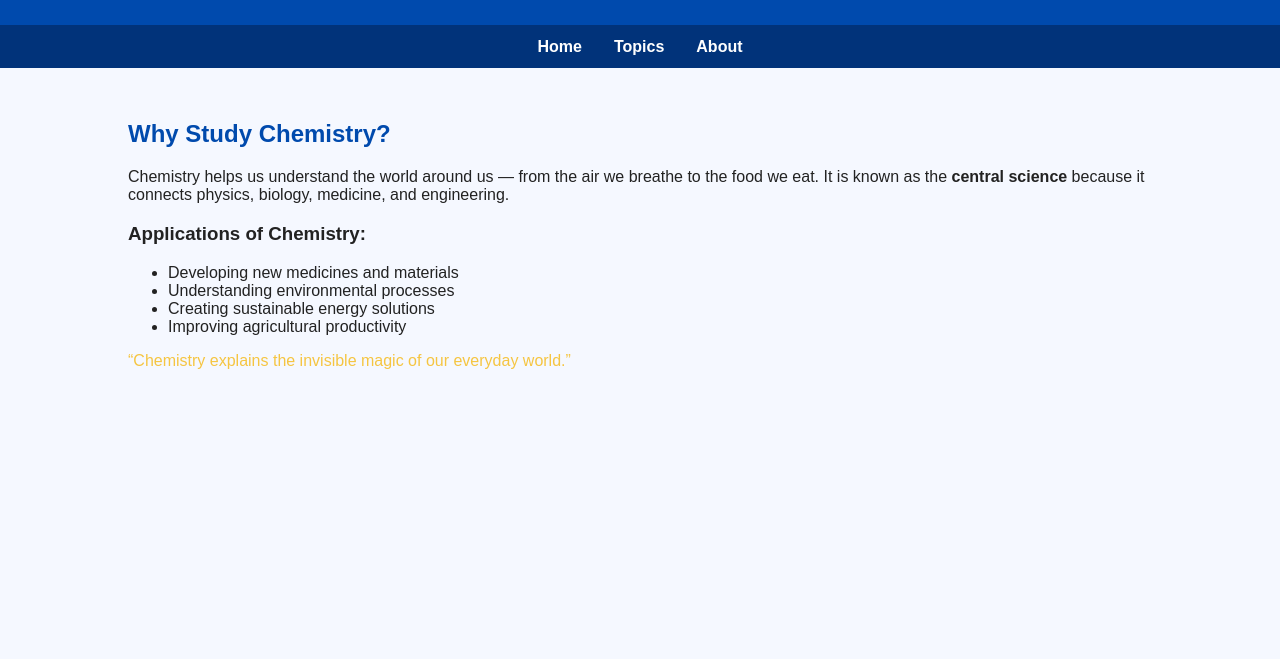
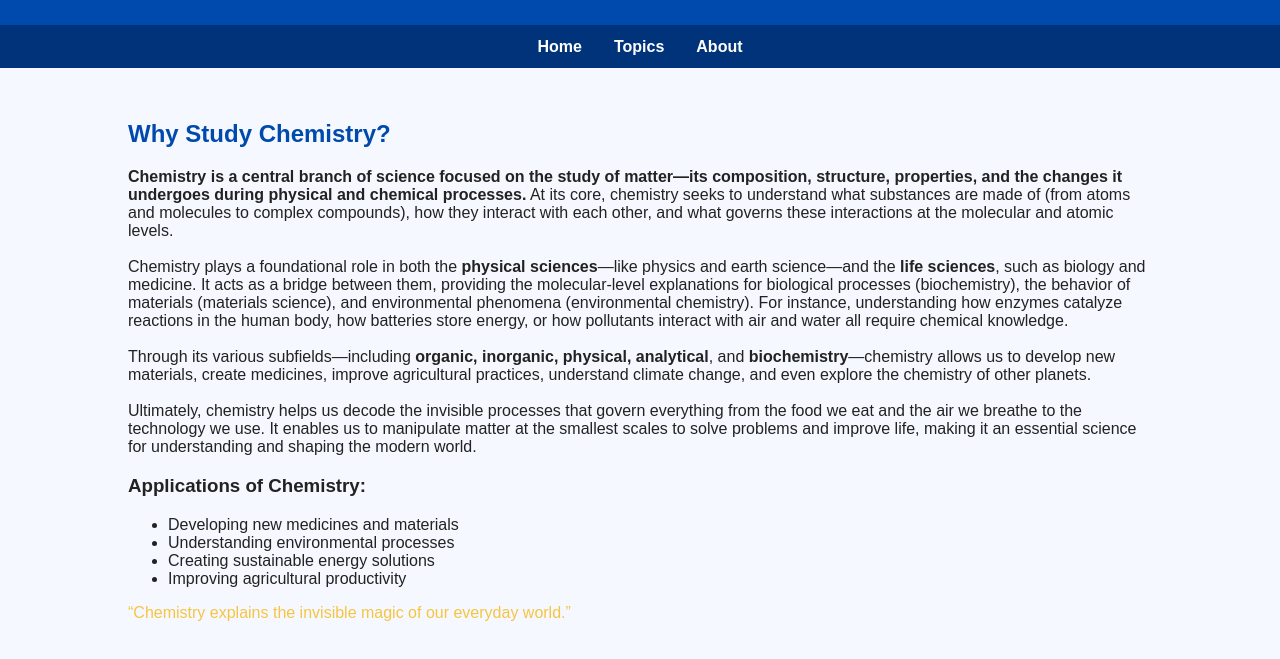
Before and after one commit to GENERAL-CHEMISTRY-12/GENERAL-CHEMISTRY-12.github.io, a plain HTML site: page about.html in a window 1280 px wide. Shown: the part 103-762 px from the top of the page. Drawn offline with Linux system fonts and the light colour scheme.

Commit message:
Update about.html

```diff
--- a/about.html
+++ b/about.html
@@ -33,8 +33,10 @@
 <section>
     <h2>Why Study Chemistry?</h2>
     <p>
-        Chemistry helps us understand the world around us — from the air we breathe to the food we eat.
-        It is known as the <strong>central science</strong> because it connects physics, biology, medicine, and engineering.
+      <strong>Chemistry is a central branch of science focused on the study of matter—its composition, structure, properties, and the changes it undergoes during physical and chemical processes.</strong> At its core, chemistry seeks to understand what substances are made of (from atoms and molecules to complex compounds), how they interact with each other, and what governs these interactions at the molecular and atomic levels.
+    <br><br>Chemistry plays a foundational role in both the <strong>physical sciences</strong>—like physics and earth science—and the <strong>life sciences</strong>, such as biology and medicine. It acts as a bridge between them, providing the molecular-level explanations for biological processes (biochemistry), the behavior of materials (materials science), and environmental phenomena (environmental chemistry). For instance, understanding how enzymes catalyze reactions in the human body, how batteries store energy, or how pollutants interact with air and water all require chemical knowledge.
+    <br><br>Through its various subfields—including <strong>organic, inorganic, physical, analytical</strong>, and <strong>biochemistry</strong>—chemistry allows us to develop new materials, create medicines, improve agricultural practices, understand climate change, and even explore the chemistry of other planets.
+    <br><br>Ultimately, chemistry helps us decode the invisible processes that govern everything from the food we eat and the air we breathe to the technology we use. It enables us to manipulate matter at the smallest scales to solve problems and improve life, making it an essential science for understanding and shaping the modern world.
     </p>
 
     <h3>Applications of Chemistry:</h3>
```
